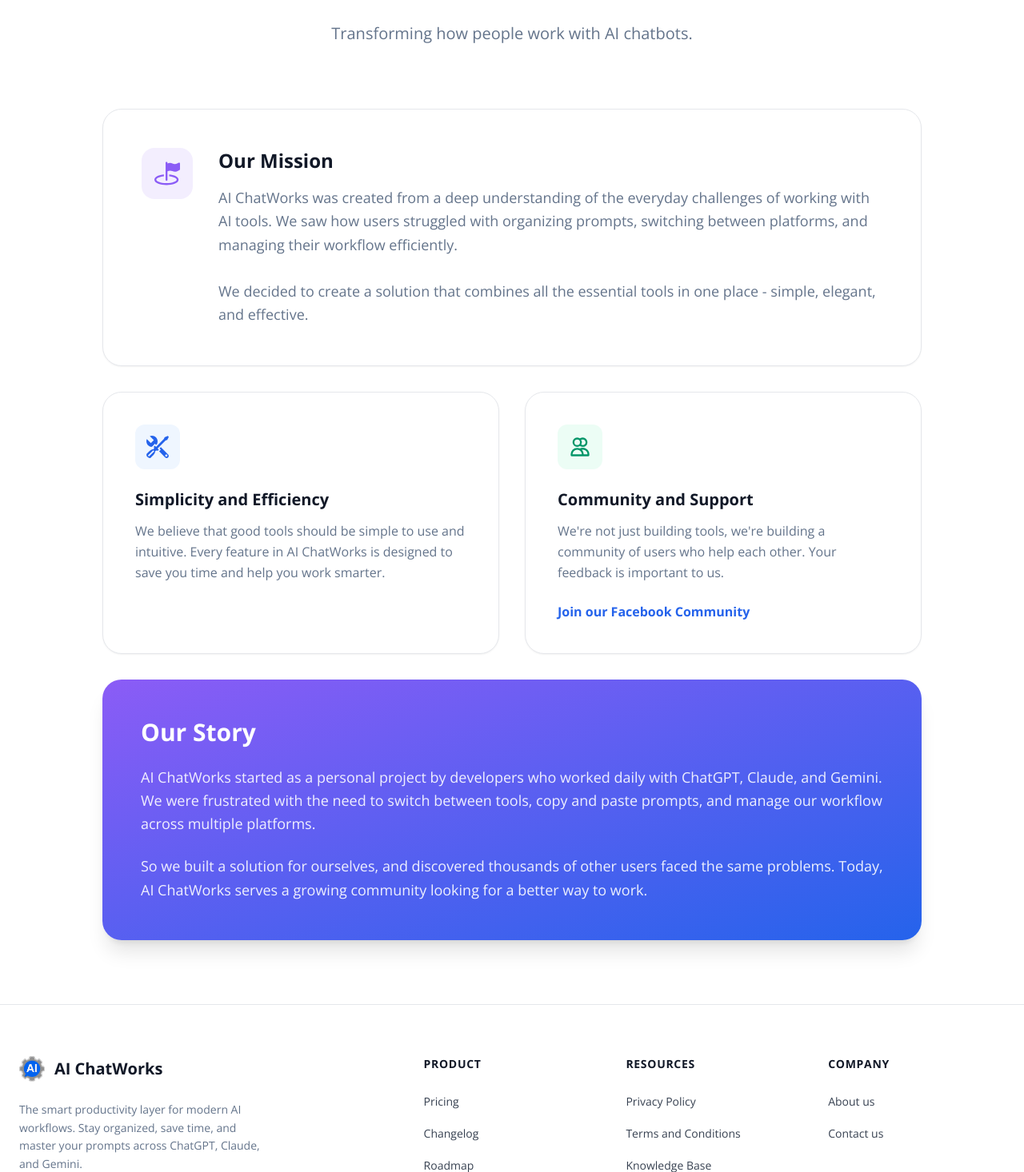
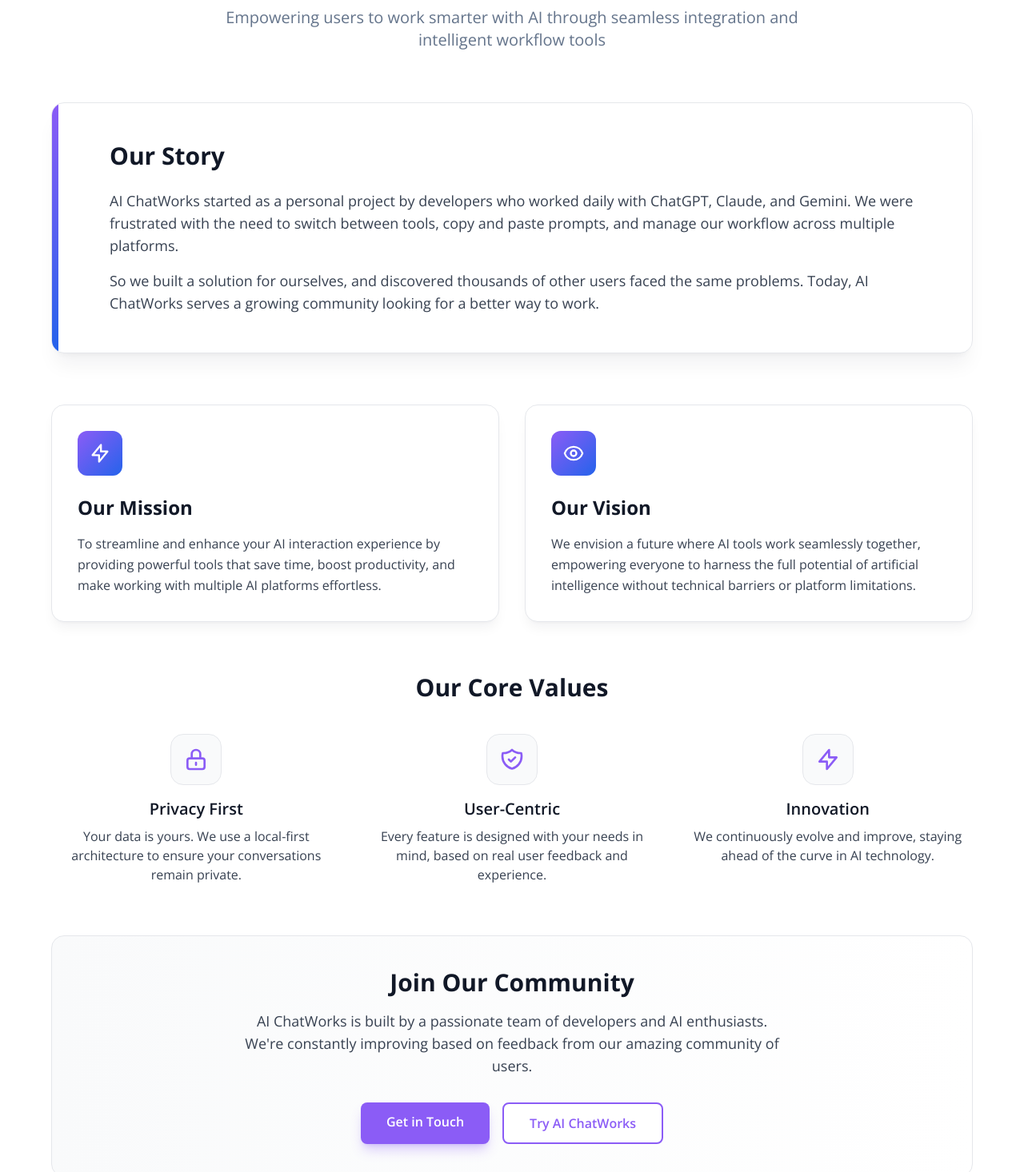
Before and after one commit to roeymit84/ai-chatworks-website, a Next.js app: page /about in a window 1280 px wide. Shown: the part 184-1650 px from the top of the page at 80% size. Built offline with nearby package versions, Linux system fonts and the light colour scheme.

Commit message:
Add files via upload

```diff
--- a/app/about/page.jsx
+++ b/app/about/page.jsx
@@ -1,11 +1,9 @@
-// DESTINATION: /app/about/page.jsx
-
 import Navbar from '../../components/Navbar'
 import Footer from '../../components/Footer'
 
 export const metadata = {
   title: 'About Us - AI ChatWorks',
-  description: 'Transforming how people work with AI chatbots. Learn about our mission and story.',
+  description: 'Learn about our mission to enhance your AI workflow experience.',
 }
 
 export default function AboutPage() {
@@ -14,99 +12,133 @@
       <Navbar />
 
       <main className="pt-32 pb-20 px-6">
+        <div className="max-w-6xl mx-auto">
           {/* Hero Section */}
-        <div className="max-w-5xl mx-auto text-center mb-20 animate-fade-in">
-          <h1 className="text-5xl md:text-6xl font-bold mb-6 text-brand-dark">
+          <div className="text-center mb-16 animate-fade-in">
+            <h1 className="text-4xl md:text-5xl font-bold text-brand-dark mb-4">
               About AI ChatWorks
             </h1>
             <p className="text-xl text-brand-slate max-w-3xl mx-auto">
-            Transforming how people work with AI chatbots.
+              Empowering users to work smarter with AI through seamless integration and intelligent workflow tools
             </p>
           </div>
 
-        {/* Content Sections */}
-        <div className="max-w-5xl mx-auto space-y-8 animate-fade-in">
-          {/* Mission Card */}
-          <div className="bg-white rounded-3xl border border-brand-border p-12 shadow-sm">
-            <div className="flex flex-col md:flex-row items-start gap-8">
-              <div className="w-16 h-16 rounded-2xl bg-brand-purple/10 flex items-center justify-center flex-shrink-0 text-brand-purple">
-                <svg className="w-8 h-8" viewBox="0 0 494.914 494.914" fill="currentColor">
-                  <path d="M285.813,266.034v36.483c91.16,9.032,145.408,40.674,145.408,64.427c0,27.993-75.088,67.024-197.362,67.024 S36.514,394.937,36.514,366.944c0-23.93,54.996-55.856,147.32-64.635v-36.466C87.701,274.843,0,309.59,0,366.944 c0,67.247,120.488,103.54,233.858,103.54c113.369,0,233.877-36.293,233.877-103.54 C467.735,309.972,381.194,275.321,285.813,266.034z"/>
-                  <path d="M486.869,40.363c-2.789-1.752-5.959-2.63-9.145-2.63c-2.551,0-5.098,0.558-7.472,1.704l-30.271,14.689 c-14.084,6.836-29.346,10.245-44.593,10.245c-16.123,0-32.214-3.808-46.919-11.392c-14.673-7.568-30.699-11.327-46.695-11.327 c-16.728,0-33.441,4.095-48.592,12.252V42.8c0-10.149-8.236-18.37-18.369-18.37c-10.133,0-18.354,8.221-18.354,18.37v328.94 c0,10.133,8.221,18.354,18.354,18.354c10.133,0,18.369-8.221,18.369-18.354V203.853c15.15-8.157,31.88-12.268,48.607-12.268 c15.996,0,32.007,3.76,46.68,11.326c14.705,7.584,30.796,11.393,46.902,11.393c15.247,0,30.51-3.41,44.609-10.244l45.245-21.953 c5.927-2.868,9.686-8.859,9.686-15.438V54.908C494.914,48.981,491.855,43.485,486.869,40.363z"/>
-                </svg>
-              </div>
-              <div>
-                <h2 className="text-2xl font-bold mb-4 text-brand-dark">Our Mission</h2>
-                <p className="text-lg text-brand-slate leading-relaxed">
-                  AI ChatWorks was created from a deep understanding of the everyday challenges of
-                  working with AI tools. We saw how users struggled with organizing prompts, switching
-                  between platforms, and managing their workflow efficiently.<br /><br />
-                  We decided to create a solution that combines all the essential tools in one place -
-                  simple, elegant, and effective.
+          {/* Our Story Section - Updated Design */}
+          <section className="mb-16 animate-fade-in">
+            <div className="bg-white shadow-xl shadow-brand-dark/5 rounded-2xl border border-brand-border p-10 md:p-12 relative overflow-hidden">
+              {/* Subtle accent decoration */}
+              <div className="absolute top-0 left-0 w-2 h-full bg-gradient-to-b from-brand-purple to-blue-600"></div>
+
+              <h2 className="text-3xl font-bold text-brand-dark mb-6 pl-6">Our Story</h2>
+
+              <div className="space-y-4 text-brand-gray leading-relaxed pl-6">
+                <p className="text-lg">
+                  AI ChatWorks started as a personal project by developers who worked daily with ChatGPT, Claude, and Gemini.
+                  We were frustrated with the need to switch between tools, copy and paste prompts, and manage our workflow
+                  across multiple platforms.
+                </p>
+                <p className="text-lg">
+                  So we built a solution for ourselves, and discovered thousands of other users faced the same problems. Today,
+                  AI ChatWorks serves a growing community looking for a better way to work.
                 </p>
               </div>
             </div>
-          </div>
+          </section>
 
-          {/* Feature Cards Grid */}
-          <div className="grid md:grid-cols-2 gap-8">
-            {/* Simplicity Card */}
-            <div className="bg-white rounded-3xl border border-brand-border p-10 shadow-sm hover:border-brand-purple/30 transition-colors">
-              <div className="w-14 h-14 rounded-xl bg-blue-50 flex items-center justify-center mb-6 text-blue-600">
-                <svg className="w-7 h-7" viewBox="0 0 16 16" fill="currentColor">
-                  <path d="M10.3 8.2l-0.9 0.9 0.9 0.9-1.2 1.2 4.3 4.3c0.6 0.6 1.5 0.6 2.1 0s0.6-1.5 0-2.1l-5.2-5.2zM14.2 15c-0.4 0-0.8-0.3-0.8-0.8 0-0.4 0.3-0.8 0.8-0.8s0.8 0.3 0.8 0.8c0 0.5-0.3 0.8-0.8 0.8z"/>
-                  <path d="M3.6 8l0.9-0.6 1.5-1.7 0.9 0.9 0.9-0.9-0.1-0.1c0.2-0.5 0.3-1 0.3-1.6 0-2.2-1.8-4-4-4-0.6 0-1.1 0.1-1.6 0.3l2.9 2.9-2.1 2.1-2.9-2.9c-0.2 0.5-0.3 1-0.3 1.6 0 2.1 1.6 3.7 3.6 4z"/>
-                  <path d="M8 10.8l0.9-0.8-0.9-0.9 5.7-5.7 1.2-0.4 1.1-2.2-0.7-0.7-2.3 1-0.5 1.2-5.6 5.7-0.9-0.9-0.8 0.9c0 0 0.8 0.6-0.1 1.5-0.5 0.5-1.3-0.1-2.8 1.4-0.5 0.5-2.1 2.1-2.1 2.1s-0.6 1 0.6 2.2 2.2 0.6 2.2 0.6 1.6-1.6 2.1-2.1c1.4-1.4 0.9-2.3 1.3-2.7 0.9-0.9 1.6-0.2 1.6-0.2zM4.9 10.4l0.7 0.7-3.8 3.8-0.7-0.7z"/>
+          {/* Mission & Vision */}
+          <section className="grid md:grid-cols-2 gap-8 mb-16">
+            <div className="bg-white shadow-lg shadow-brand-dark/5 rounded-2xl border border-brand-border p-8 animate-fade-in">
+              <div className="w-14 h-14 rounded-xl bg-gradient-to-br from-brand-purple to-blue-600 flex items-center justify-center mb-6">
+                <svg className="w-7 h-7 text-white" fill="none" stroke="currentColor" viewBox="0 0 24 24">
+                  <path strokeLinecap="round" strokeLinejoin="round" strokeWidth="2" d="M13 10V3L4 14h7v7l9-11h-7z"></path>
                 </svg>
               </div>
-              <h3 className="text-xl font-bold mb-3 text-brand-dark">
-                Simplicity and Efficiency
-              </h3>
-              <p className="text-brand-slate leading-relaxed">
-                We believe that good tools should be simple to use and intuitive. Every feature in
-                AI ChatWorks is designed to save you time and help you work smarter.
+              <h2 className="text-2xl font-bold text-brand-dark mb-4">Our Mission</h2>
+              <p className="text-brand-gray leading-relaxed">
+                To streamline and enhance your AI interaction experience by providing powerful tools that save time,
+                boost productivity, and make working with multiple AI platforms effortless.
               </p>
             </div>
 
-            {/* Community Card */}
-            <div className="bg-white rounded-3xl border border-brand-border p-10 shadow-sm hover:border-brand-purple/30 transition-colors">
-              <div className="w-14 h-14 rounded-xl bg-emerald-50 flex items-center justify-center mb-6 text-emerald-600">
-                <svg className="w-7 h-7" fill="none" stroke="currentColor" viewBox="0 0 24 24">
-                  <path strokeLinecap="round" strokeLinejoin="round" strokeWidth="2" d="M12 4.354a4 4 0 110 5.292M15 21H3v-1a6 6 0 0112 0v1zm0 0h6v-1a6 6 0 00-9-5.197M13 7a4 4 0 11-8 0 4 4 0 018 0z"/>
+            <div className="bg-white shadow-lg shadow-brand-dark/5 rounded-2xl border border-brand-border p-8 animate-fade-in">
+              <div className="w-14 h-14 rounded-xl bg-gradient-to-br from-brand-purple to-blue-600 flex items-center justify-center mb-6">
+                <svg className="w-7 h-7 text-white" fill="none" stroke="currentColor" viewBox="0 0 24 24">
+                  <path strokeLinecap="round" strokeLinejoin="round" strokeWidth="2" d="M15 12a3 3 0 11-6 0 3 3 0 016 0z"></path>
+                  <path strokeLinecap="round" strokeLinejoin="round" strokeWidth="2" d="M2.458 12C3.732 7.943 7.523 5 12 5c4.478 0 8.268 2.943 9.542 7-1.274 4.057-5.064 7-9.542 7-4.477 0-8.268-2.943-9.542-7z"></path>
                 </svg>
               </div>
-              <h3 className="text-xl font-bold mb-3 text-brand-dark">
-                Community and Support
-              </h3>
-              <p className="text-brand-slate leading-relaxed mb-6">
-                We're not just building tools, we're building a community of users who help each
-                other. Your feedback is important to us.
+              <h2 className="text-2xl font-bold text-brand-dark mb-4">Our Vision</h2>
+              <p className="text-brand-gray leading-relaxed">
+                We envision a future where AI tools work seamlessly together, empowering everyone to harness the full
+                potential of artificial intelligence without technical barriers or platform limitations.
               </p>
+            </div>
+          </section>
+
+          {/* Core Values */}
+          <section className="mb-16">
+            <h2 className="text-3xl font-bold text-brand-dark text-center mb-10">Our Core Values</h2>
+            <div className="grid md:grid-cols-3 gap-8">
+              <div className="text-center animate-fade-in">
+                <div className="w-16 h-16 rounded-2xl bg-brand-surface border border-brand-border flex items-center justify-center mx-auto mb-4">
+                  <svg className="w-8 h-8 text-brand-purple" fill="none" stroke="currentColor" viewBox="0 0 24 24">
+                    <path strokeLinecap="round" strokeLinejoin="round" strokeWidth="2" d="M12 15v2m-6 4h12a2 2 0 002-2v-6a2 2 0 00-2-2H6a2 2 0 00-2 2v6a2 2 0 002 2zm10-10V7a4 4 0 00-8 0v4h8z"></path>
+                  </svg>
+                </div>
+                <h3 className="text-xl font-semibold text-brand-dark mb-2">Privacy First</h3>
+                <p className="text-brand-gray">
+                  Your data is yours. We use a local-first architecture to ensure your conversations remain private.
+                </p>
+              </div>
+
+              <div className="text-center animate-fade-in">
+                <div className="w-16 h-16 rounded-2xl bg-brand-surface border border-brand-border flex items-center justify-center mx-auto mb-4">
+                  <svg className="w-8 h-8 text-brand-purple" fill="none" stroke="currentColor" viewBox="0 0 24 24">
+                    <path strokeLinecap="round" strokeLinejoin="round" strokeWidth="2" d="M9 12l2 2 4-4m5.618-4.016A11.955 11.955 0 0112 2.944a11.955 11.955 0 01-8.618 3.04A12.02 12.02 0 003 9c0 5.591 3.824 10.29 9 11.622 5.176-1.332 9-6.03 9-11.622 0-1.042-.133-2.052-.382-3.016z"></path>
+                  </svg>
+                </div>
+                <h3 className="text-xl font-semibold text-brand-dark mb-2">User-Centric</h3>
+                <p className="text-brand-gray">
+                  Every feature is designed with your needs in mind, based on real user feedback and experience.
+                </p>
+              </div>
+
+              <div className="text-center animate-fade-in">
+                <div className="w-16 h-16 rounded-2xl bg-brand-surface border border-brand-border flex items-center justify-center mx-auto mb-4">
+                  <svg className="w-8 h-8 text-brand-purple" fill="none" stroke="currentColor" viewBox="0 0 24 24">
+                    <path strokeLinecap="round" strokeLinejoin="round" strokeWidth="2" d="M13 10V3L4 14h7v7l9-11h-7z"></path>
+                  </svg>
+                </div>
+                <h3 className="text-xl font-semibold text-brand-dark mb-2">Innovation</h3>
+                <p className="text-brand-gray">
+                  We continuously evolve and improve, staying ahead of the curve in AI technology.
+                </p>
+              </div>
+            </div>
+          </section>
+
+          {/* Team or Community Section */}
+          <section className="bg-gradient-to-r from-brand-surface to-white rounded-2xl border border-brand-border p-10 text-center">
+            <h2 className="text-3xl font-bold text-brand-dark mb-4">Join Our Community</h2>
+            <p className="text-brand-gray text-lg max-w-2xl mx-auto mb-8">
+              AI ChatWorks is built by a passionate team of developers and AI enthusiasts.
+              We're constantly improving based on feedback from our amazing community of users.
+            </p>
+            <div className="flex flex-col sm:flex-row gap-4 justify-center">
               <a
-                href="https://www.facebook.com/groups/1208608001123842/"
-                target="_blank"
-                rel="noopener noreferrer"
-                className="inline-flex items-center gap-2 text-blue-600 font-bold hover:underline"
+                href="/contact"
+                className="px-8 py-3 rounded-lg bg-brand-purple text-white font-semibold hover:bg-opacity-90 transition-all duration-300 shadow-lg shadow-brand-purple/30"
               >
-                Join our Facebook Community
+                Get in Touch
+              </a>
+              <a
+                href="/"
+                className="px-8 py-3 rounded-lg bg-white border-2 border-brand-purple text-brand-purple font-semibold hover:bg-brand-surface transition-all duration-300"
+              >
+                Try AI ChatWorks
               </a>
             </div>
-          </div>
-
-          {/* Story Card */}
-          <div className="rounded-3xl p-12 text-white bg-gradient-to-br from-brand-purple to-blue-600 shadow-xl">
-            <h2 className="text-3xl font-bold mb-6 text-white">Our Story</h2>
-            <p className="text-lg leading-relaxed opacity-90 mb-6">
-              AI ChatWorks started as a personal project by developers who worked daily with ChatGPT,
-              Claude, and Gemini. We were frustrated with the need to switch between tools, copy and
-              paste prompts, and manage our workflow across multiple platforms.
-            </p>
-            <p className="text-lg leading-relaxed opacity-90">
-              So we built a solution for ourselves, and discovered thousands of other users faced the
-              same problems. Today, AI ChatWorks serves a growing community looking for a better way
-              to work.
-            </p>
-          </div>
+          </section>
         </div>
       </main>
 
```
Lines whose indentation alone changed are shown as unchanged.
